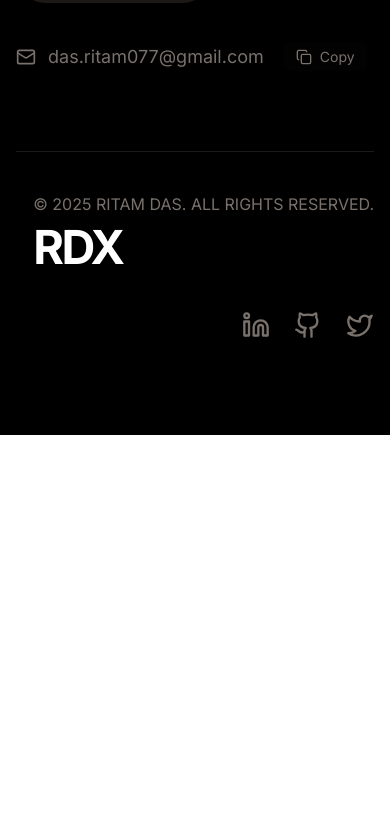
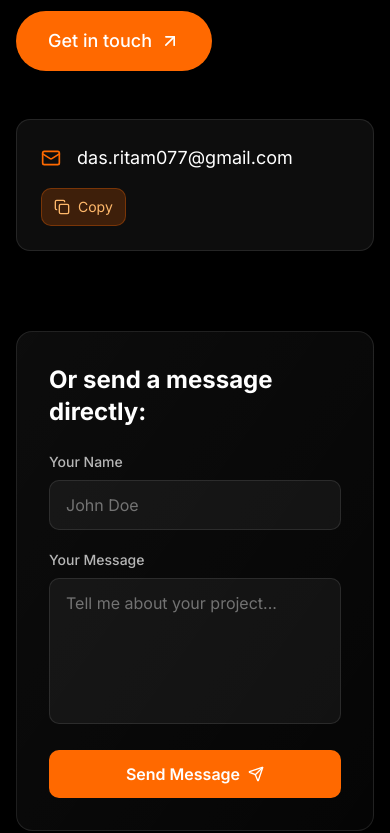
Before and after one commit to rdx-exe/RDX-Portfolio, a Next.js app: page / in a window 390 px wide. Shown: the part 5931-6764 px from the top of the page. Before the commit the page ends 6366 px from the top, so only its background shows below. Built offline with nearby package versions, Linux system fonts and the light colour scheme; no server answers; a web font is replaced by a local one.

Commit message:
Contact updated

```diff
--- a/components/Contact.tsx
+++ b/components/Contact.tsx
@@ -2,10 +2,31 @@
 
 import { useState } from "react";
 import { motion } from "framer-motion";
-import { ArrowUpRight, Linkedin, Github, Twitter, Mail, Copy } from "lucide-react";
+import { ArrowUpRight, Linkedin, Github, Twitter, Mail, Copy, Send } from "lucide-react";
 import Link from "next/link";
 
 export default function Contact() {
+    const [formSubmitted, setFormSubmitted] = useState(false);
+    const [formData, setFormData] = useState({ name: "", message: "" });
+
+    const handleFormChange = (e: React.ChangeEvent<HTMLInputElement | HTMLTextAreaElement>) => {
+        const { name, value } = e.target;
+        setFormData(prev => ({ ...prev, [name]: value }));
+    };
+
+    const handleFormSubmit = (e: React.FormEvent) => {
+        e.preventDefault();
+        // Create mailto link with form data
+        const mailtoLink = `mailto:das.ritam077@gmail.com?subject=Message from ${formData.name}&body=${encodeURIComponent(formData.message)}`;
+        window.location.href = mailtoLink;
+
+        setFormSubmitted(true);
+        setTimeout(() => {
+            setFormSubmitted(false);
+            setFormData({ name: "", message: "" });
+        }, 3000);
+    };
+
     return (
         <section
             id="contact"
@@ -19,26 +40,89 @@ export default function Contact() {
                     viewport={{ once: true }}
                     className="mb-20"
                 >
-                    <h2 className="text-4xl md:text-6xl font-bold mb-8">
-                        Got a project in mind? <br />
+                    <h2 className="text-4xl md:text-6xl font-bold mb-2 tracking-tight">
+                        Got a project in mind?
+                    </h2>
+                    <h2 className="text-4xl md:text-6xl font-bold mb-8 text-orange-500 tracking-tight">
                         Drop a HOWDY!
                     </h2>
+
+                    <p className="text-white/60 mb-8 text-lg">I typically respond within 24 hours</p>
 
                     {/* Main Contact Button */}
                     <Link
                         href="mailto:das.ritam077@gmail.com"
-                        className="inline-flex items-center gap-2 px-8 py-4 bg-primary text-white rounded-full text-lg font-medium hover:bg-primary/90 transition-colors"
+                    >
+                        <motion.button
+                            whileHover={{ scale: 1.05, boxShadow: "0 0 30px rgba(249, 115, 22, 0.5)" }}
+                            whileTap={{ scale: 0.95 }}
+                            className="inline-flex items-center gap-2 px-8 py-4 bg-orange-500 hover:bg-orange-600 text-white rounded-full text-lg font-medium transition-colors"
                         >
                             Get in touch
                             <ArrowUpRight className="w-5 h-5" />
+                        </motion.button>
                     </Link>
 
                     {/* Email Display Section */}
-                    <div className="mt-10 flex items-center gap-3 text-muted-foreground">
-                        <Mail className="w-5 h-5" />
-                        <span className="text-lg">das.ritam077@gmail.com</span>
+                    <motion.div
+                        initial={{ opacity: 0, y: 10 }}
+                        whileInView={{ opacity: 1, y: 0 }}
+                        viewport={{ once: true }}
+                        transition={{ delay: 0.2 }}
+                        className="mt-12 p-6 bg-white/5 border border-white/10 rounded-xl backdrop-blur-sm hover:bg-white/10 transition-colors"
+                    >
+                        <div className="flex items-center gap-4 flex-wrap">
+                            <Mail className="w-5 h-5 text-orange-500" />
+                            <span className="text-lg text-white">das.ritam077@gmail.com</span>
                             <CopyEmailButton email="das.ritam077@gmail.com" />
                         </div>
+                    </motion.div>
+                </motion.div>
+
+                {/* Contact Form Section */}
+                <motion.div
+                    initial={{ opacity: 0, y: 30 }}
+                    whileInView={{ opacity: 1, y: 0 }}
+                    viewport={{ once: true }}
+                    transition={{ delay: 0.3 }}
+                    className="mb-20 p-8 bg-gradient-to-br from-white/5 to-white/[0.02] border border-white/10 rounded-2xl backdrop-blur-sm"
+                >
+                    <h3 className="text-2xl md:text-3xl font-bold mb-6 text-white">Or send a message directly:</h3>
+                    <form onSubmit={handleFormSubmit} className="space-y-5">
+                        <div>
+                            <label className="block text-white/70 text-sm font-medium mb-2">Your Name</label>
+                            <input
+                                type="text"
+                                name="name"
+                                value={formData.name}
+                                onChange={handleFormChange}
+                                required
+                                className="w-full px-4 py-3 bg-white/5 border border-white/10 rounded-lg text-white placeholder-white/40 focus:outline-none focus:border-orange-500/50 focus:bg-white/10 transition-all"
+                                placeholder="John Doe"
+                            />
+                        </div>
+                        <div>
+                            <label className="block text-white/70 text-sm font-medium mb-2">Your Message</label>
+                            <textarea
+                                name="message"
+                                value={formData.message}
+                                onChange={handleFormChange}
+                                required
+                                rows={5}
+                                className="w-full px-4 py-3 bg-white/5 border border-white/10 rounded-lg text-white placeholder-white/40 focus:outline-none focus:border-orange-500/50 focus:bg-white/10 transition-all resize-none"
+                                placeholder="Tell me about your project..."
+                            />
+                        </div>
+                        <motion.button
+                            whileHover={{ scale: 1.02 }}
+                            whileTap={{ scale: 0.98 }}
+                            type="submit"
+                            className="w-full px-6 py-3 bg-orange-500 hover:bg-orange-600 text-white font-semibold rounded-lg flex items-center justify-center gap-2 transition-colors"
+                        >
+                            {formSubmitted ? "Message Sent! 🎉" : "Send Message"}
+                            {!formSubmitted && <Send className="w-4 h-4" />}
+                        </motion.button>
+                    </form>
                 </motion.div>
             </div>
 
@@ -53,38 +137,47 @@ export default function Contact() {
                     <div className="flex flex-col md:flex-row justify-between items-end gap-10">
 
                         {/* Branding */}
-                        <div>
-                            <p className="text-muted-foreground mb-2">© 2025 RITAM DAS. ALL RIGHTS RESERVED.</p>
-                            <h1 className="text-[12vw] leading-none font-bold tracking-tighter text-white">
+                        <motion.div
+                            whileHover={{ y: -5 }}
+                            transition={{ type: "spring", stiffness: 300 }}
+                        >
+                            <p className="text-white/60 mb-2 text-sm">© 2025 RITAM DAS. ALL RIGHTS RESERVED.</p>
+                            <h1 className="text-[12vw] leading-none font-bold tracking-tighter text-white hover:text-orange-500 transition-colors">
                                 RDX
                             </h1>
-                        </div>
+                        </motion.div>
 
                         {/* Social Icons */}
                         <div className="flex gap-6 mb-4">
+                            <motion.div whileHover={{ rotate: 20, scale: 1.2 }}>
                                 <Link
                                     href="https://www.linkedin.com/in/das-ritam"
                                     target="_blank"
-                                className="text-muted-foreground hover:text-white transition-all hover:scale-110"
+                                    className="text-white/60 hover:text-orange-500 transition-colors"
                                 >
                                     <Linkedin className="w-7 h-7" />
                                 </Link>
+                            </motion.div>
 
+                            <motion.div whileHover={{ rotate: 20, scale: 1.2 }}>
                                 <Link
                                     href="https://github.com/rdx-exe"
                                     target="_blank"
-                                className="text-muted-foreground hover:text-white transition-all hover:scale-110"
+                                    className="text-white/60 hover:text-orange-500 transition-colors"
                                 >
                                     <Github className="w-7 h-7" />
                                 </Link>
+                            </motion.div>
 
+                            <motion.div whileHover={{ rotate: 20, scale: 1.2 }}>
                                 <Link
                                     href="https://x.com/rdx_exe"
                                     target="_blank"
-                                className="text-muted-foreground hover:text-white transition-all hover:scale-110"
+                                    className="text-white/60 hover:text-orange-500 transition-colors"
                                 >
                                     <Twitter className="w-7 h-7" />
                                 </Link>
+                            </motion.div>
                         </div>
                     </div>
                 </motion.div>
@@ -127,13 +220,15 @@ function CopyEmailButton({ email }: { email: string }) {
     };
 
     return (
-        <button
+        <motion.button
+            whileHover={{ scale: 1.05 }}
+            whileTap={{ scale: 0.95 }}
             type="button"
             onClick={handleCopy}
-            className="ml-2 inline-flex items-center gap-2 px-3 py-1 bg-primary/10 text-sm rounded hover:bg-primary/20 transition-colors"
+            className="inline-flex items-center gap-2 px-3 py-2 bg-orange-500/20 hover:bg-orange-500/40 text-orange-300 text-sm rounded-lg transition-colors border border-orange-500/30"
         >
             <Copy className="w-4 h-4" />
             {copied ? "Copied!" : "Copy"}
-        </button>
+        </motion.button>
     );
 }
```
Lines whose indentation alone changed are shown as unchanged.
